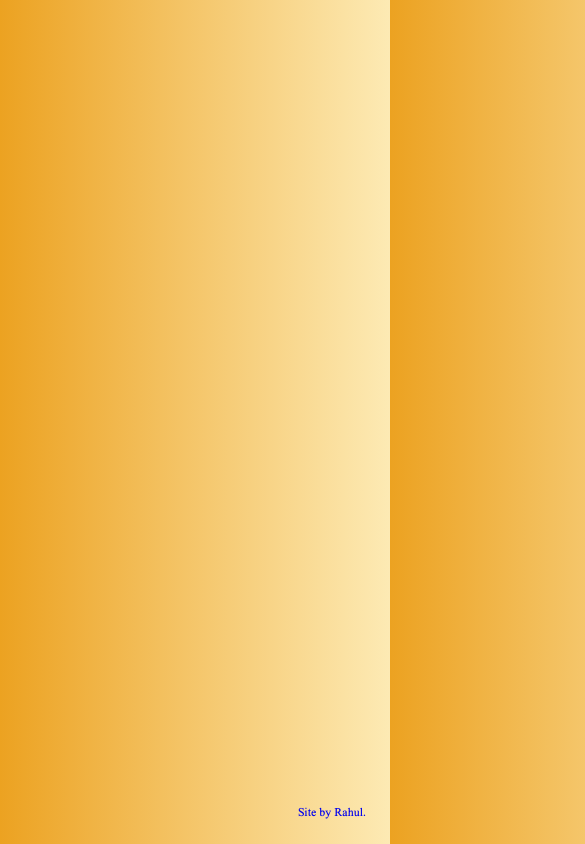
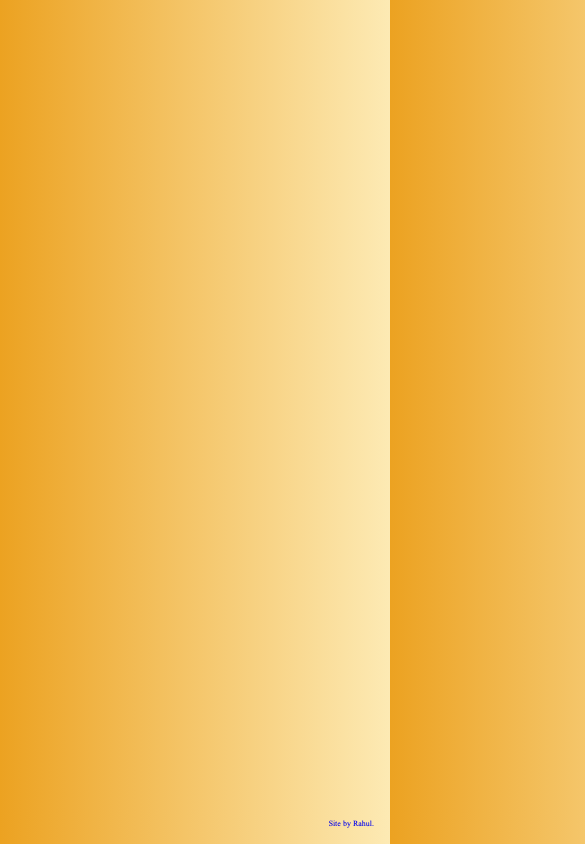
Before and after one commit to rahulshinde/geografia_relativa, a plain HTML site: page index.html in a window 390 px wide. Shown: the top 844 px of the page, 585 px wide, since content can reach past the window. Drawn offline with Linux system fonts and the light colour scheme.

Commit message:
adding a couple font size breakpoints

```diff
--- a/css/main.css
+++ b/css/main.css
@@ -6,7 +6,7 @@ html,body,div,span,applet,object,iframe,h1,h2,h3,h4,h5,h6,p,blockquote,pre,a,abb
 }
 
 html{
-  font-size: 24px;
+  font-size: 26px;
 }
 
 body{
@@ -214,3 +214,27 @@ h1{
   font-size: 0.5rem;
   transition: color ease-in-out 0.3s;
 }
+
+@media (max-width: 1440px){
+html{
+  font-size: 22px;
+}
+}
+
+@media (max-width: 1280px){
+html{
+  font-size: 20px;
+}
+}
+
+@media (max-width: 1100px){
+html{
+  font-size: 18px;
+}
+}
+
+@media (max-width: 1000px){
+html{
+  font-size: 16px;
+}
+}
```
